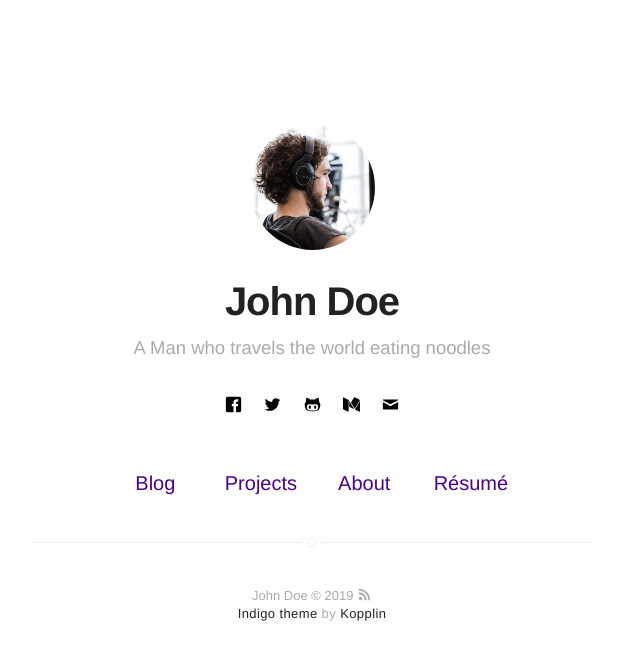
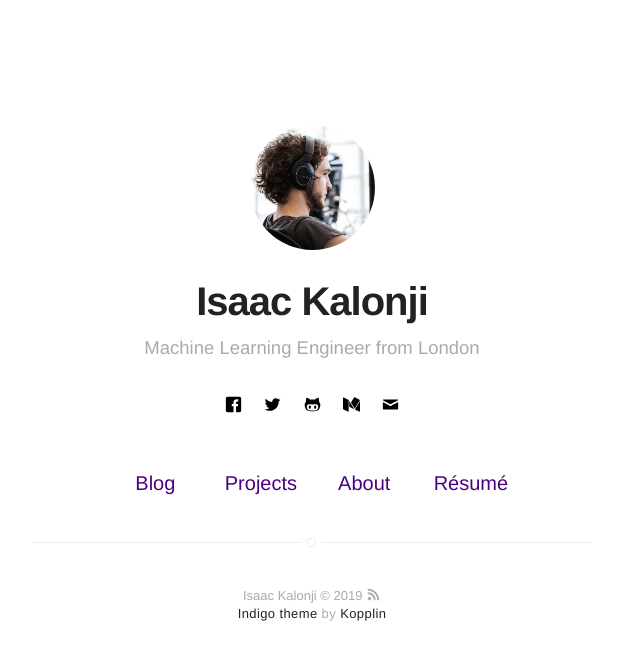
Before and after one commit to ojbillz/github-site, a Jekyll site: the page built from index.html, in a window 1280 px wide. Shown: the top 660 px of the page, without its empty margins (328-968 px from the left). Built offline with Jekyll 4.4.1, drawn with Linux system fonts in a browser that asks for light colours.

Commit message:
updated the yconfig to contain my social links

```diff
--- a/_config.yml
+++ b/_config.yml
@@ -1,9 +1,9 @@
 # main text of home
-name: John Doe
-bio: A Man who travels the world eating noodles
+name: Isaac Kalonji
+bio: Machine Learning Engineer from London
 
 # twitter summary info
-description: A blog about technology and stuff related
+description: My portfolio and blog regarding Machine Learning
 
 # if it's an external image, update below for true
 # better with square images
@@ -16,7 +16,7 @@ resume: true
 resume-external: true
 resume-url: https://google.com/?q=my+resume
 
-url: https://koppl.in/indigo
+url: https://ojbillz.github.io
 # your url: http://USERNAME.github.io
 
 permalink: /:title/
@@ -35,7 +35,7 @@ disqus:
 
 # if you don't have any of social below, comment the line
 facebook: myfacebook
-twitter: mytwitter
+twitter: IsaacShilo
 # google: mygoogle
 # instagram: myinstagram
 # pinterest: mypinterest
@@ -51,21 +51,15 @@ github: mygithub
 medium: medium
 # vimeo: myvimeo
 # lanyrd: mylanyrd
-email: myemail@gmail.com
+email: isaacskalonji@gmail.com
 
 authors:
-    johndoe:
-        name: John Doe
-        bio: A Man who travels the world eating noodles
+    isaackalonji:
+        name: Isaac Kalonji
+        bio: Aspiring Machine Learning Engineer
         external-image: false
         picture: assets/images/profile.jpg
-        twitter: johndoe
-    jamesfoster:
-        name: James Foster
-        bio: A Man who develops software with coffee
-        external-image: false
-        picture: assets/images/james.jpg
-        twitter: jamesfoster
+        twitter: isaacshilo
 
 # do you want a larger site? change the option below
 # options: [normal, large] | default: normal
```
